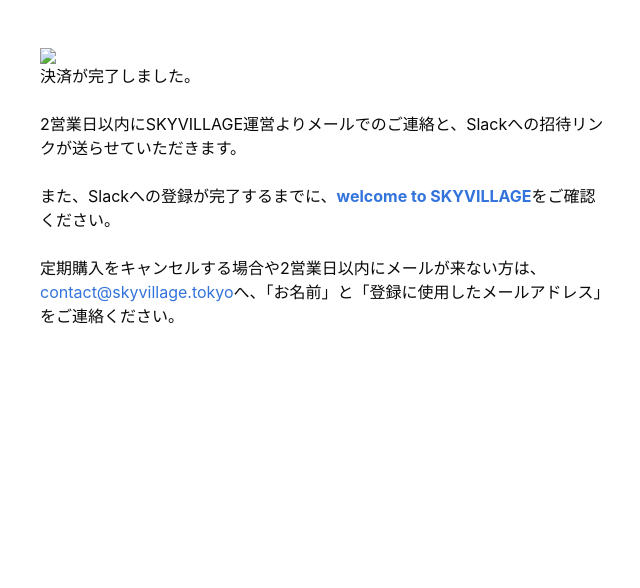
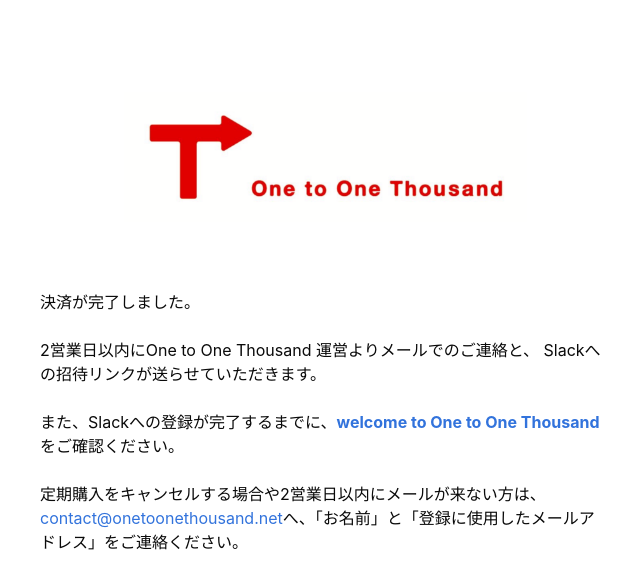
Before and after one commit to niso1985/one-to-one-thousand-subscription, a plain HTML site: page public/checkout/success.html in a window 1280 px wide. Shown: the whole page, without its empty margins (318-958 px from the left). Drawn offline with nearby package versions, Linux system fonts and the light colour scheme.

Commit message:
update: success.html

```diff
--- a/public/checkout/success.html
+++ b/public/checkout/success.html
@@ -15,15 +15,18 @@
         <div class="columns is-centered is-multiline has-text-black">
             <div class="column is-half">
                 <figure class="image">
-                    <img src="img/SkyVillage_logo.png">
+                    <img src="img/OnetoOneThousand_logo.png">
                 </figure>
-                <p class="content">決済が完了しました。<br/>
+                <p class="content">
+                    決済が完了しました。<br/>
                     <br/>
-                    2営業日以内にSKYVILLAGE運営よりメールでのご連絡と、Slackへの招待リンクが送らせていただきます。<br/>
+                    2営業日以内にOne to One Thousand 運営よりメールでのご連絡と、 Slackへの招待リンクが送らせていただきます。<br/>
                     <br/>
-                    また、Slackへの登録が完了するまでに、<a href="https://note.com/ryomacreater/n/n82f324114e39" class="has-text-weight-bold">welcome to SKYVILLAGE</a>をご確認ください。<br/>
+                    また、Slackへの登録が完了するまでに、<a href="https://note.com/ryomacreater/n/n8d4ac9de44bb "
+                                            class="has-text-weight-bold">welcome to One to One Thousand</a>をご確認ください。<br/>
                     <br/>
-                    定期購入をキャンセルする場合や2営業日以内にメールが来ない方は、<a href="mailto:contact@skyvillage.tokyo">contact@skyvillage.tokyo</a>へ、「お名前」と「登録に使用したメールアドレス」をご連絡ください。
+                    定期購入をキャンセルする場合や2営業日以内にメールが来ない方は、<a
+                            href="mailto:contact@onetoonethousand.net">contact@onetoonethousand.net</a>へ、「お名前」と「登録に使用したメールアドレス」をご連絡ください。
                 </p>
             </div>
         </div>
```
Also changed, not shown: public/checkout/index.html (+1 -1 lines).
